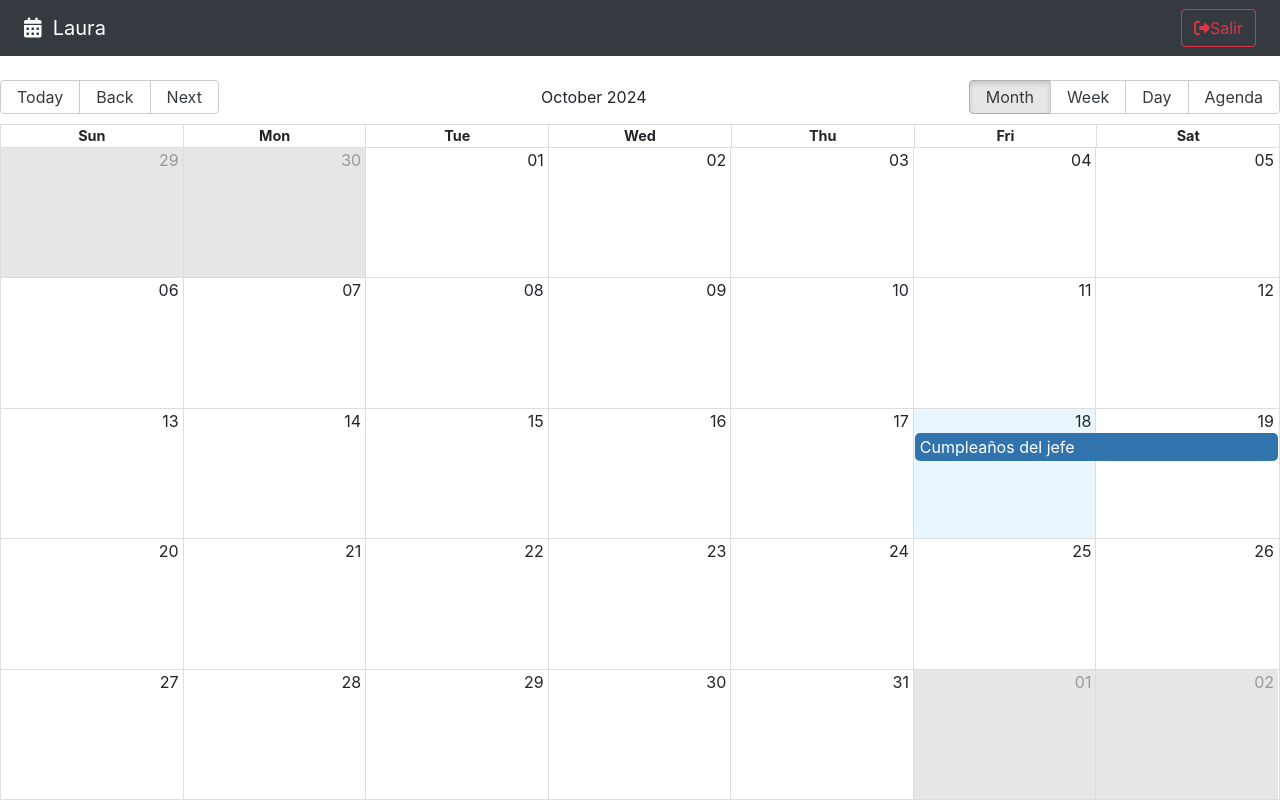
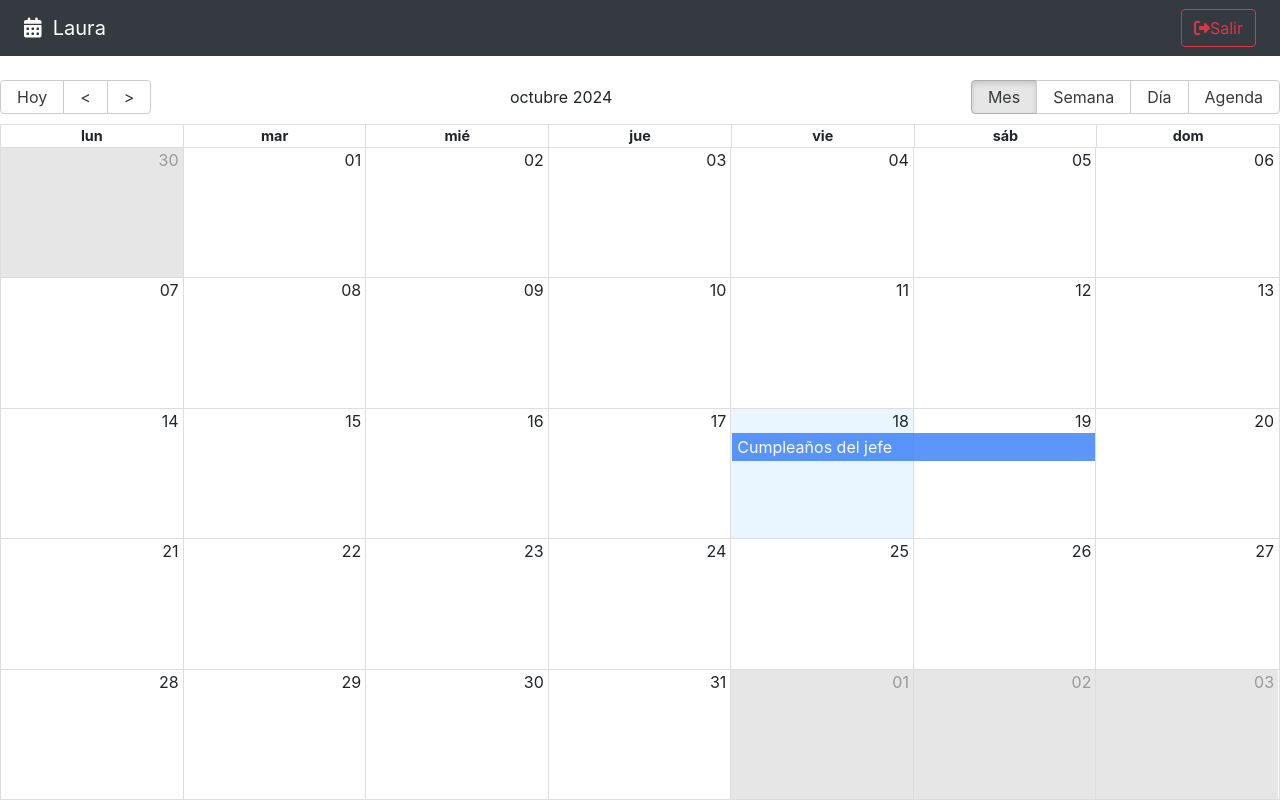
Before and after one commit to mbernallaura/Calendar, a React (Vite) app: page / in a window 1280 px wide. Built offline with nearby package versions, Linux system fonts and the light colour scheme.

Commit message:
Mejorar el codigo Poner el calendario a español organizar el formato para que quedara en español el calendario

```diff
--- a/src/calendar/pages/CalendarPage.jsx
+++ b/src/calendar/pages/CalendarPage.jsx
@@ -1,22 +1,11 @@
-import { Calendar, dateFnsLocalizer } from 'react-big-calendar';
+import { Calendar } from 'react-big-calendar';
 import 'react-big-calendar/lib/css/react-big-calendar.css';
 
-import enUS from 'date-fns/locale/en-US';
-import { addHours, format, parse, startOfWeek, getDay } from 'date-fns';
-
+import { addHours } from 'date-fns';
 import { Navbar } from "..";
 
-const locales = {
-    'en-US': enUS,
-};
+import { localizer, getMessagesEs } from '../../helpers';
 
-const localizer = dateFnsLocalizer({
-    format,
-    parse,
-    startOfWeek,
-    getDay,
-    locales,
-});
 
 const events = [{
     title: 'Cumpleaños del jefe',
@@ -31,15 +20,31 @@
 }]
 
 export const CalendarPage = () => {
+    const eventStyleGetter = ( event, start, end, isSelected ) =>{
+        console.log({event, start, end, isSelected});
+
+        const style = {
+            backgroundColor: '#347CF7',
+            borderRadius: '0px',
+            opacity: 0.8,
+            color: 'white'
+        }
+
+        return{ style }
+    }
+
     return (
         <>
             <Navbar/>
             <Calendar
+                culture='es'
                 localizer={ localizer }
                 events={ events }
                 startAccessor="start"
                 endAccessor="end"
                 style={{ height: 'calc(100vh - 80px )' }}
+                messages={ getMessagesEs() }
+                eventPropGetter={eventStyleGetter}
             />
         </>
     )
--- /dev/null
+++ b/src/helpers/calendarLocalizer.js
@@ -0,0 +1,16 @@
+import { dateFnsLocalizer } from 'react-big-calendar';
+import { format, parse, startOfWeek, getDay } from 'date-fns';
+import esEs from 'date-fns/locale/es';
+
+
+const locales = {
+    'es': esEs,
+};
+
+export const localizer = dateFnsLocalizer({
+    format,
+    parse,
+    startOfWeek,
+    getDay,
+    locales,
+});
--- /dev/null
+++ b/src/helpers/getMessages.js
@@ -0,0 +1,18 @@
+
+export const getMessagesEs = () =>{
+    return{
+        allDay: 'Todo el día',
+        previous: '<',
+        next: '>',
+        today: 'Hoy',
+        month: 'Mes',
+        week: 'Semana',
+        day: 'Día',
+        agenda: 'Agenda',
+        date: 'Fecha',
+        time: 'Hora',
+        event: 'Evento',
+        noEventsInRange: 'No hay eventos en este rango',
+        showMore: total => `+ Ver más (${total})`
+    };
+}
--- /dev/null
+++ b/src/helpers/index.js
@@ -0,0 +1,2 @@
+export * from './calendarLocalizer';
+export * from './getMessages';
```
